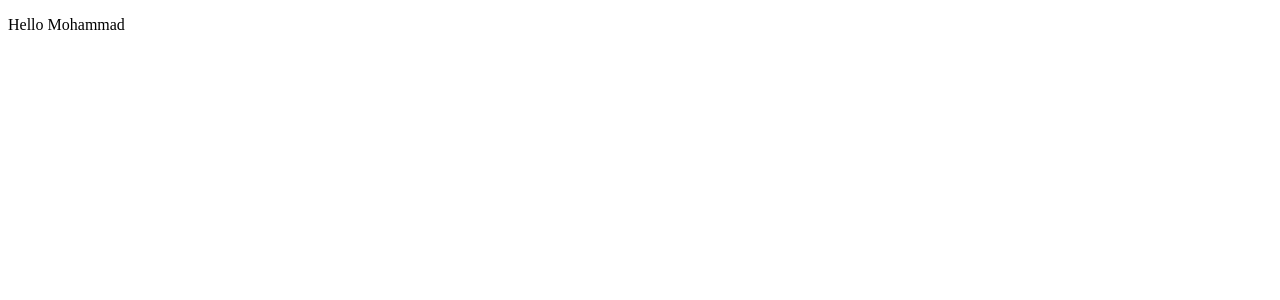
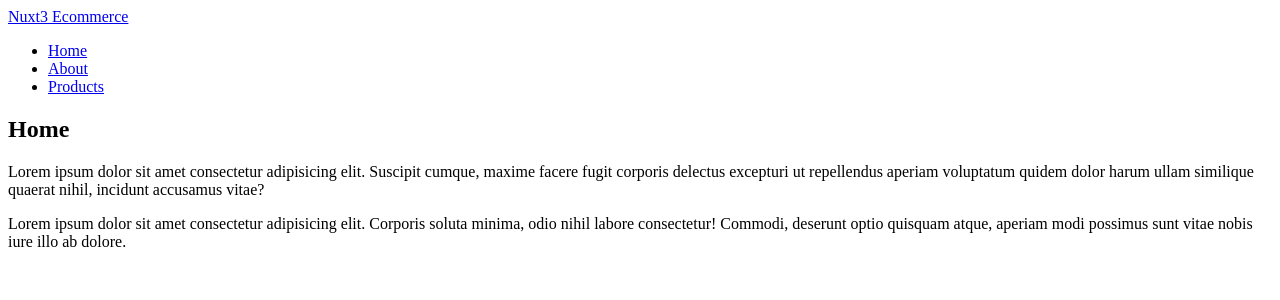
Before and after one commit to itsmohammadmoosavi/nuxt3-ecommerce, a Nuxt app: page / in a window 1280 px wide. Shown: the top 300 px of the page. Built offline with nearby package versions, Linux system fonts and the light colour scheme.

Commit message:
Project Added

```diff
--- a/app.vue
+++ /dev/null
@@ -1,5 +0,0 @@
-<template>
-  <div>
-    <p>Hello Mohammad</p>
-  </div>
-</template>
--- /dev/null
+++ b/pages/about.vue
@@ -0,0 +1,21 @@
+<template>
+  <div>
+    <h2>About</h2>
+    <p>
+      Lorem ipsum dolor sit amet consectetur adipisicing elit. Suscipit cumque,
+      maxime facere fugit corporis delectus excepturi ut repellendus aperiam
+      voluptatum quidem dolor harum ullam similique quaerat nihil, incidunt
+      accusamus vitae?
+    </p>
+    <p>
+      Lorem ipsum dolor sit amet consectetur adipisicing elit. Corporis soluta
+      minima, odio nihil labore consectetur! Commodi, deserunt optio quisquam
+      atque, aperiam modi possimus sunt vitae nobis iure illo ab dolore.
+    </p>
+  </div>
+</template>
+
+<script setup></script>
+
+<style scoped></style>
+-
--- /dev/null
+++ b/pages/index.vue
@@ -0,0 +1,31 @@
+<template>
+  <div>
+    <header>
+      <nav>
+        <NuxtLink to="/">Nuxt3 Ecommerce</NuxtLink>
+        <ul>
+          <li><NuxtLink to="/">Home</NuxtLink></li>
+          <li><NuxtLink to="/about">About</NuxtLink></li>
+          <li><NuxtLink to="/products">Products</NuxtLink></li>
+        </ul>
+      </nav>
+    </header>
+    <h2>Home</h2>
+    <p>
+      Lorem ipsum dolor sit amet consectetur adipisicing elit. Suscipit cumque,
+      maxime facere fugit corporis delectus excepturi ut repellendus aperiam
+      voluptatum quidem dolor harum ullam similique quaerat nihil, incidunt
+      accusamus vitae?
+    </p>
+    <p>
+      Lorem ipsum dolor sit amet consectetur adipisicing elit. Corporis soluta
+      minima, odio nihil labore consectetur! Commodi, deserunt optio quisquam
+      atque, aperiam modi possimus sunt vitae nobis iure illo ab dolore.
+    </p>
+  </div>
+</template>
+
+<script setup></script>
+
+<style scoped></style>
+-
--- /dev/null
+++ b/pages/products/[id].vue
@@ -0,0 +1,17 @@
+<template>
+  <div>
+    <p>Product Details for {{ id }}</p>
+    <p>
+      Lorem ipsum dolor sit amet consectetur adipisicing elit. Voluptate hic
+      facere veritatis tempora recusandae, aperiam excepturi dolores non itaque
+      repudiandae natus autem neque cupiditate quas laboriosam iste similique
+      et. Quidem.
+    </p>
+  </div>
+</template>
+
+<script setup>
+const { id } = useRoute().params;
+</script>
+
+<style scoped></style>
--- /dev/null
+++ b/pages/products/index.vue
@@ -0,0 +1,9 @@
+<template>
+  <div>
+    <p>Products</p>
+  </div>
+</template>
+
+<script setup></script>
+
+<style scoped></style>
```
